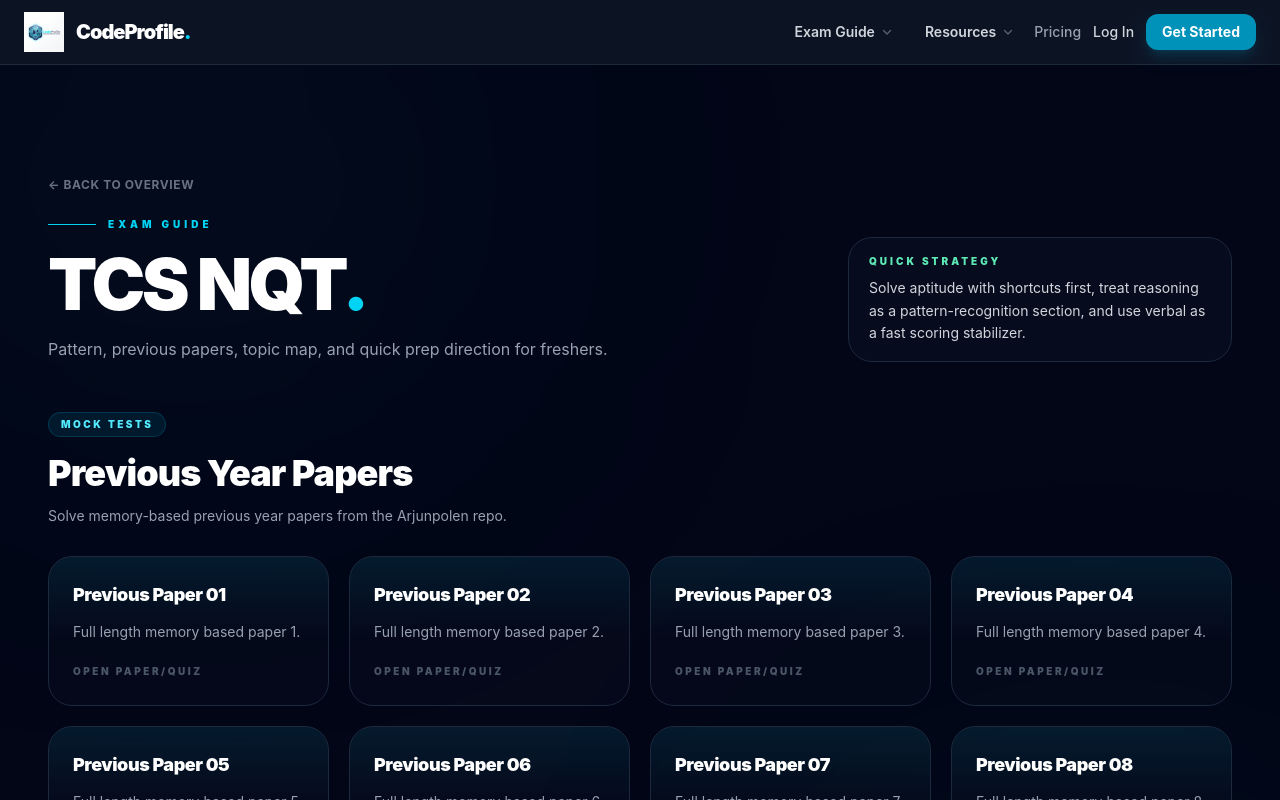
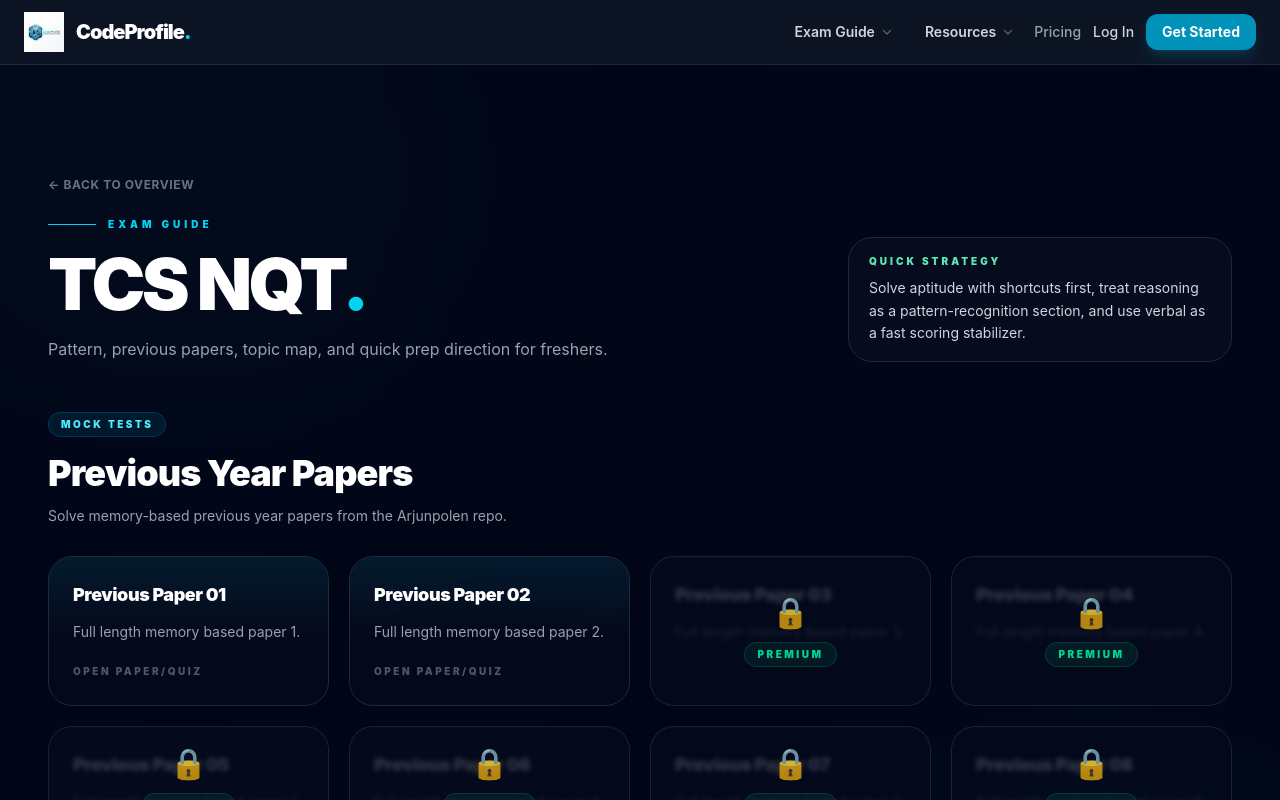
Before and after one commit to shalinisingh0510/codingProfileTracker-frontend, a React (Vite) app: page /exam-guide/tcs-nqt in a window 1280 px wide. Both pictures are taken after a click on the button 158 px from the left and 557 px from the top of the page. Shown: the top 800 px of the page. Built offline with nearby package versions, Linux system fonts and the light colour scheme.

Commit message:
feat: implement premium lock UI for topics beyond index 1

```diff
--- a/src/pages/TcsNqtGuidePage.jsx
+++ b/src/pages/TcsNqtGuidePage.jsx
@@ -150,7 +150,42 @@
                   </div>
 
                   <div className="grid grid-cols-1 md:grid-cols-2 xl:grid-cols-4 gap-5">
-                    {activeSection.topics.map((topic) => (
+                    {activeSection.topics.map((topic, index) => {
+                      const isLocked = index >= 2;
+
+                      if (isLocked) {
+                        return (
+                          <article
+                            key={`${activeSection.id}-locked-${index}`}
+                            className="relative bg-slate-900/40 border border-slate-800/80 rounded-3xl p-6 overflow-hidden transition-all duration-300 hover:border-emerald-500/30 group"
+                          >
+                            <div className="absolute inset-0 bg-[#020617]/40 backdrop-blur-[1px] z-20 flex flex-col items-center justify-center pointer-events-none transition-all group-hover:bg-[#020617]/60">
+                              <span className="text-3xl mb-3 opacity-80 group-hover:scale-110 transition-transform">🔒</span>
+                              <span className="text-[10px] font-black uppercase tracking-[0.25em] text-emerald-400 bg-emerald-500/10 px-3 py-1 rounded-full border border-emerald-500/20">
+                                Premium
+                              </span>
+                            </div>
+                            <div className="relative z-10 opacity-30 filter blur-[2px] pointer-events-none">
+                              <span className="text-lg font-black tracking-tight text-white text-left w-full block">
+                                {topic.title}
+                              </span>
+                              <p className="text-gray-400 text-sm leading-relaxed mt-3">
+                                {topic.summary}
+                              </p>
+                            </div>
+                            <Link
+                              to="/pricing"
+                              className="absolute inset-0 z-30 flex items-end justify-center pb-6"
+                            >
+                              <span className="text-xs font-bold text-white hover:text-emerald-400 transition-colors uppercase tracking-wider underline underline-offset-4 decoration-emerald-500/50 opacity-0 group-hover:opacity-100 transition-opacity">
+                                Unlock Now →
+                              </span>
+                            </Link>
+                          </article>
+                        );
+                      }
+
+                      return (
                       <article
                         key={`${activeSection.id}-${topic.title}`}
                         className={`relative bg-slate-900/20 border border-slate-800 rounded-3xl p-6 overflow-hidden transition-all duration-300 hover:-translate-y-1 ${style.border}`}
@@ -182,7 +217,8 @@
                           )}
                         </div>
                       </article>
-                    ))}
+                      );
+                    })}
                   </div>
                 </>
               );
```
